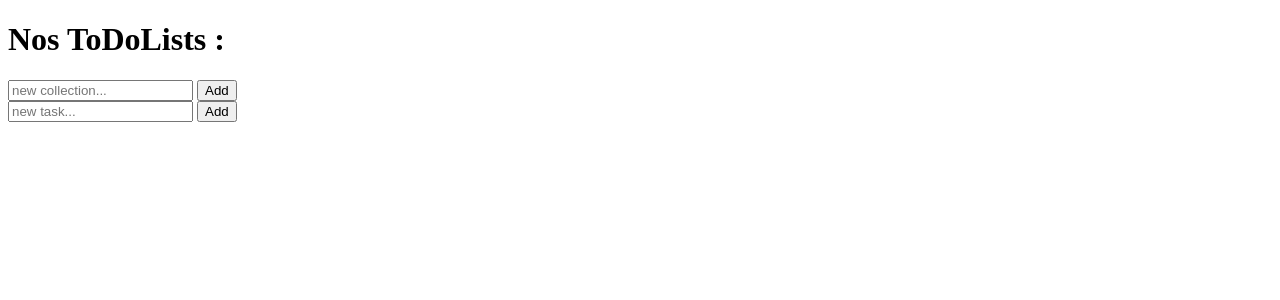
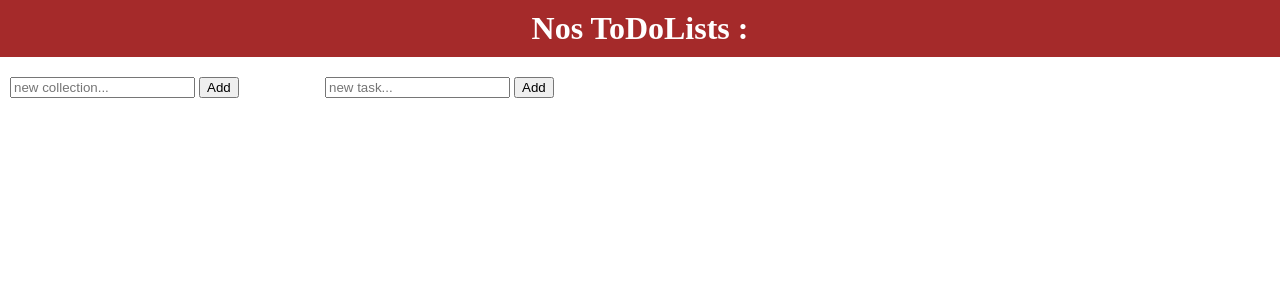
Before and after one commit to gralito/homeHelperWeb, a Django app: template todolist/templates/todolist/index.html in a window 1280 px wide. Shown: the top 300 px of the page. Run offline with Django 3.2, Linux system fonts and the light colour scheme; the template is opened without the code that fills it, so the values that code supplies are empty.

Commit message:
start frontend

```diff
--- a/todolist/static/todolist/css/style.css
+++ b/todolist/static/todolist/css/style.css
@@ -0,0 +1,39 @@
+/* GENERAL */
+body {
+    margin: 0;
+}
+
+h1 {
+    margin: 0;
+    padding-top: 10px;
+    padding-bottom: 10px;
+    background-color: brown;
+    color: white;
+    text-align: center;
+}
+
+.main-content {
+    margin: 0 10px;
+}
+
+/* lists */
+.col-25 {
+    display: inline-block;
+    width: 25%;
+}
+.col-75 {
+    width: 75%;
+    float: right;
+}
+
+.todolist-main {
+    padding-top: 20px;
+}
+.todolist-task {
+    border-width: 1px;
+    border-style: solid;
+    border-color: black;
+    border-radius: 5px;
+    margin-top: 5px;
+    padding: 2px;
+}
--- a/todolist/templates/todolist/index.html
+++ b/todolist/templates/todolist/index.html
@@ -3,8 +3,9 @@
 {% block content %}
     <h1>Nos ToDoLists :</h1>
 
+    <div class="main-content">
         <!-- COLLECTIONS -->
-    <div class="bg-violet">
+        <div class="col-25 todolist-main">
             <div id="collections">
                 {% for collection in collections %}
                     {% include 'todolist/collection.html' with collection=collection %}
@@ -24,6 +25,7 @@
         </div>
 
         <!-- TASKS -->
+        <div class="col-75 todolist-main">
             <form method="POST">
                 {% csrf_token %}
                 <input type='text' placeholder='new task...' name="task"/>
@@ -36,4 +38,6 @@
             <div id="tasks">
                 {% include 'todolist/tasks.html' with tasks=tasks %}
             </div>
+        </div>
+    </div>
 {% endblock %}
--- a/todolist/templates/todolist/task.html
+++ b/todolist/templates/todolist/task.html
@@ -1,3 +1,4 @@
+<div class="todolist-task">
     <form method="POST">
         {% csrf_token %}
         <input  hx-post="{% url 'todolist:toggle-done' task.pk %}"
@@ -10,3 +11,4 @@
             Remove
         </button>
     </form>
+</div>
```
Also changed, not shown: db.sqlite3. Lines whose indentation alone changed are shown as unchanged.
